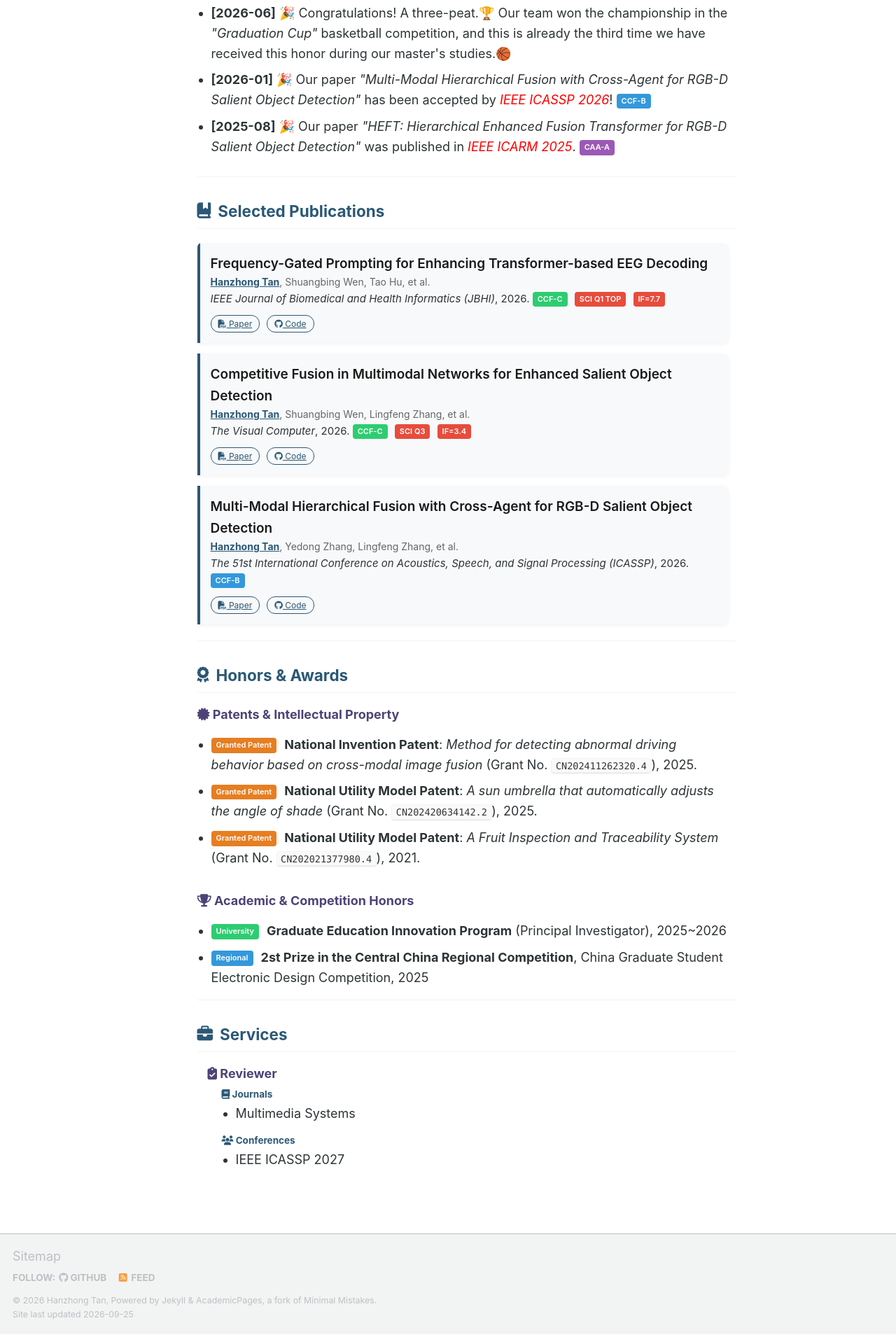
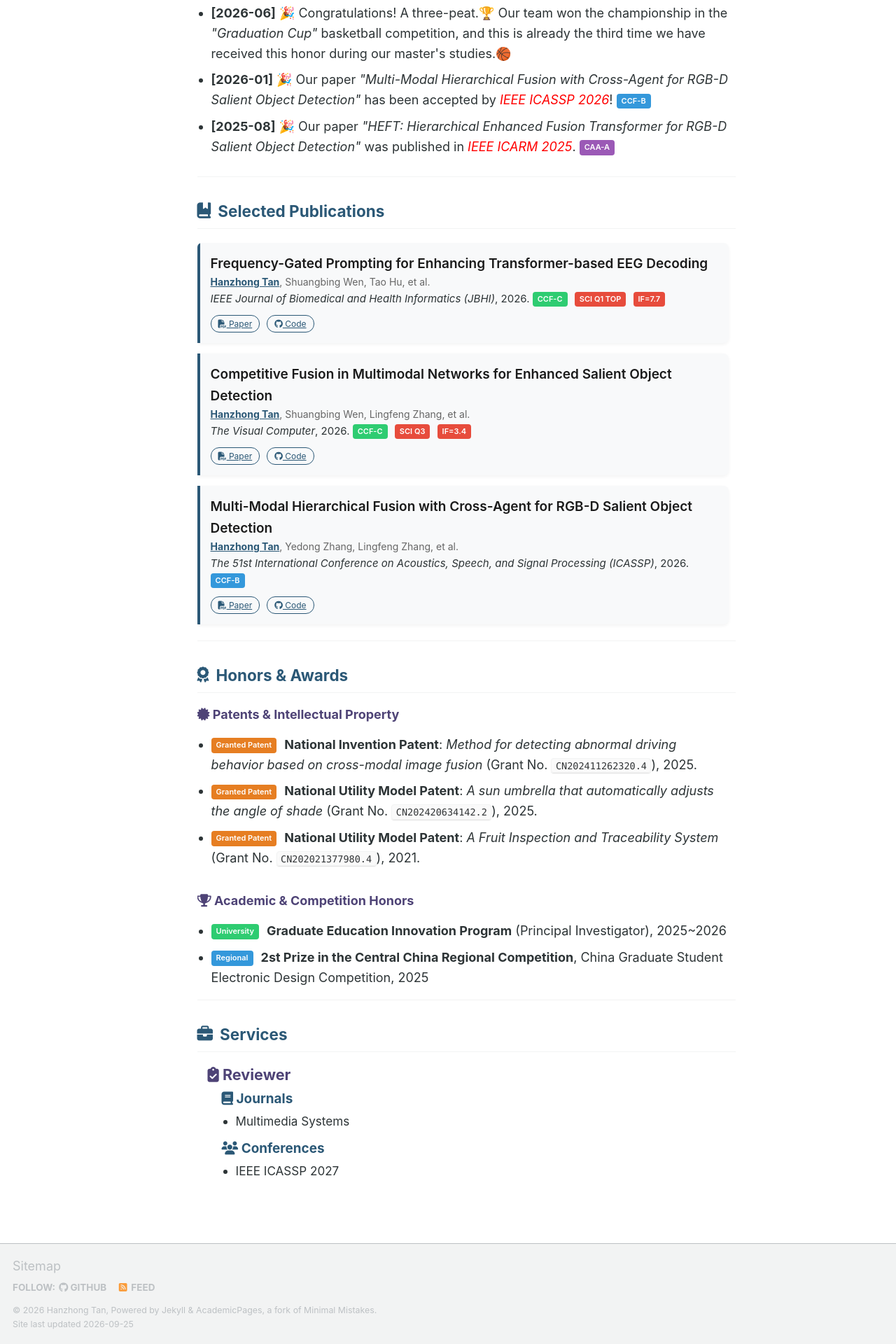
Before and after one commit to liangjiaxiaoqi/liangjiaxiaoqi.github.io, a Jekyll site: the page built from _pages/about.md, in a window 1280 px wide. Shown: the part 784-2704 px from the top of the page at 70% size. Built offline with Jekyll 4.4.1, drawn with Linux system fonts in a browser that asks for light colours; some web fonts are replaced; a script bundle is joined from its source files by our own code; library files that are not in the unit come from our copies; a style sheet for code colours, icons or effects is not loaded.

Commit message:
Update about.md

```diff
--- a/_pages/about.md
+++ b/_pages/about.md
@@ -384,26 +384,25 @@ Currently, my research interests focus on **Computer Vision**, **Multi-modal Lea
 <h2 class="section-title"><i class="fa-solid fa-briefcase"></i> Services</h2>
 
 <div style="padding-left: 15px;">
-  <h3 style="color: var(--accent-color); margin-top: 0; margin-bottom: 10px;">
+  <h3 style="color: var(--accent-color); margin-top: 0; margin-bottom: 10px; font-size: 1.2rem;">
     <i class="fa-solid fa-clipboard-check"></i> Reviewer
   </h3>
 
   <div style="padding-left: 20px;">
-    <h4 style="color: var(--primary-color); margin: 10px 0 6px;">
+    <h4 style="color: var(--primary-color); margin: 10px 0 6px; font-size: 1.05rem;">
       <i class="fa-solid fa-book"></i> Journals
     </h4>
-    <ul style="padding-left: 20px; margin: 0;">
+    <ul style="padding-left: 20px; margin: 0; font-size: 0.95rem;">
       <li>Multimedia Systems</li>
     </ul>
-    <h4 style="color: var(--primary-color); margin: 15px 0 6px;">
+    <h4 style="color: var(--primary-color); margin: 15px 0 6px; font-size: 1.05rem;">
       <i class="fa-solid fa-users"></i> Conferences
     </h4>
-    <ul style="padding-left: 20px; margin: 0;">
+    <ul style="padding-left: 20px; margin: 0; font-size: 0.95rem;">
       <li>IEEE ICASSP 2027</li>
     </ul>
   </div>
 </div>
-
 
 
 
```
